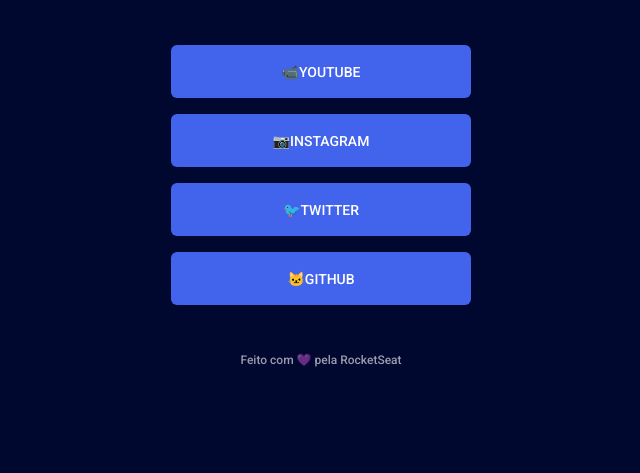
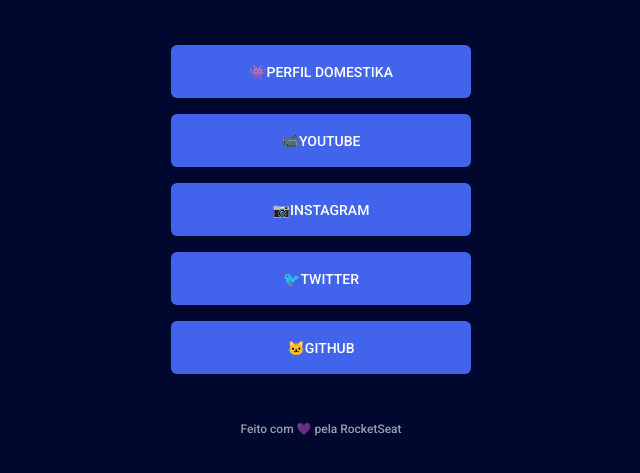
Before and after one commit to LordJamelos/Maratona-Explorer-2, a plain HTML site: page index.html in a window 1280 px wide. Shown: the part 261-734 px from the top of the page, without its empty margins (319-959 px from the left). Drawn offline with Linux system fonts and the light colour scheme.

Commit message:
Adicionei Link para o Perfil Domestika

```diff
--- a/index.html
+++ b/index.html
@@ -8,7 +8,7 @@
     <title>RocketLinks</title>
     <link href="https://fonts.googleapis.com/css2?family=Roboto+Mono&family=Roboto:wght@500;700&display=swap" rel="stylesheet">
     <link rel="stylesheet" href="./styles.css">
-</head>
+  </head>
   <body class="dark-blue">
 
     <div class="container">
@@ -21,6 +21,13 @@
       <p class="username">@matheuss.alencarr</p>
 
       <ul>
+
+        <li>
+          <a
+          href="https://www.domestika.org/pt/lass_matheus"
+          target="_blank">👾Perfil Domestika</a>
+        </li>
+
         <li>
           <a
           href="https://www.youtube.com/watch?v=y6120QOlsfU"
```
